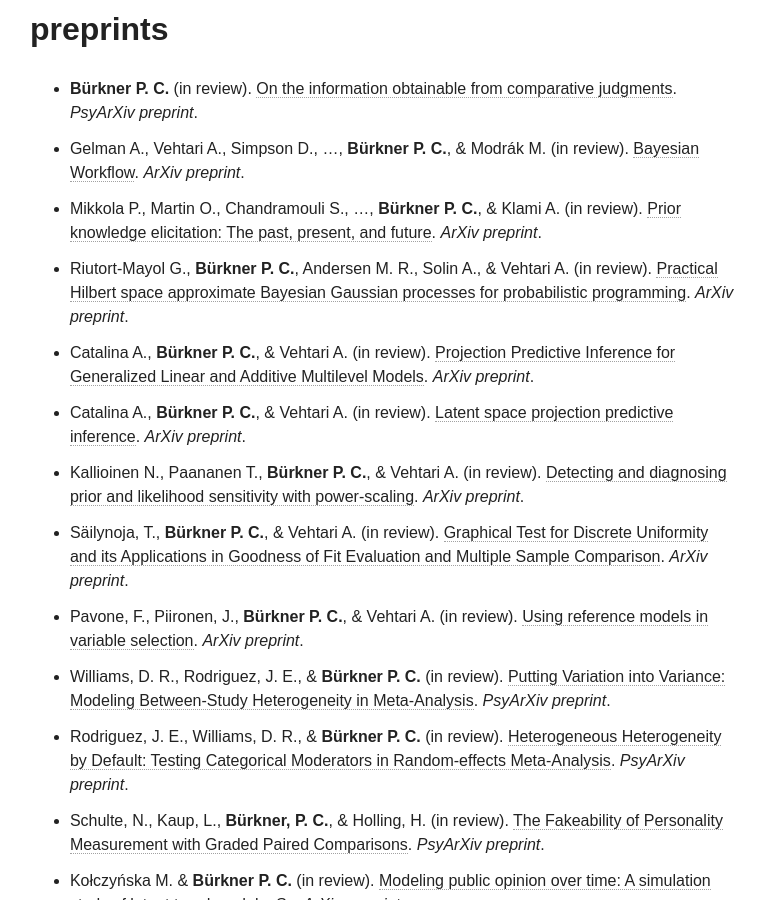
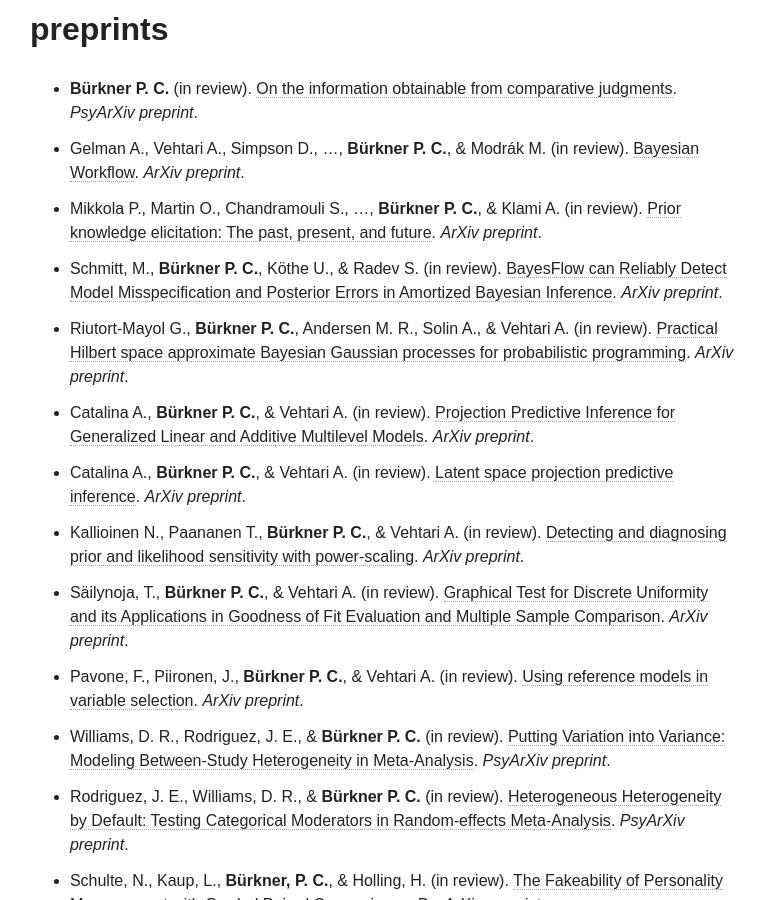
Before and after one commit to paul-buerkner/paul-buerkner.github.io, a Jekyll site: the page built from publications/index.md, in a window 1280 px wide and 900 px high, scrolled down 593 px. Shown: the whole window, without its empty margins (256-1020 px from the left). Built offline with Jekyll 4.4.1, drawn with Linux system fonts in a browser that asks for light colours; nearby versions of some CDN libraries.

Commit message:
add new preprint

```diff
--- a/publications/index.md
+++ b/publications/index.md
@@ -9,6 +9,7 @@ excerpt: "A list of my publications"
 * **Bürkner P. C.** (in review). [On the information obtainable from comparative judgments](https://psyarxiv.com/j5efn/). *PsyArXiv preprint*.
 * Gelman A., Vehtari A., Simpson D., ..., **Bürkner P. C.**, & Modrák M. (in review). [Bayesian Workflow](https://arxiv.org/abs/2011.01808). *ArXiv preprint*.
 * Mikkola P., Martin O., Chandramouli S., ..., **Bürkner P. C.**, & Klami A. (in review). [Prior knowledge elicitation: The past, present, and future](https://arxiv.org/abs/2112.01380). *ArXiv preprint*.
+* Schmitt, M., **Bürkner P. C.**, Köthe U., & Radev S. (in review). [BayesFlow can Reliably Detect Model Misspecification and Posterior Errors in Amortized Bayesian Inference](https://arxiv.org/abs/2112.08866). *ArXiv preprint*.
 * Riutort-Mayol G., **Bürkner P. C.**, Andersen M. R., Solin A., & Vehtari A. (in review). [Practical Hilbert space approximate Bayesian Gaussian processes for probabilistic programming](http://arxiv.org/abs/2004.11408). *ArXiv preprint*.
 * Catalina A., **Bürkner P. C.**, & Vehtari A. (in review). [Projection Predictive Inference for Generalized Linear and Additive Multilevel Models](https://arxiv.org/abs/2010.06994). *ArXiv preprint*.
 * Catalina A., **Bürkner P. C.**, & Vehtari A. (in review). [Latent space projection predictive inference](https://arxiv.org/abs/2109.04702). *ArXiv preprint*.
```
